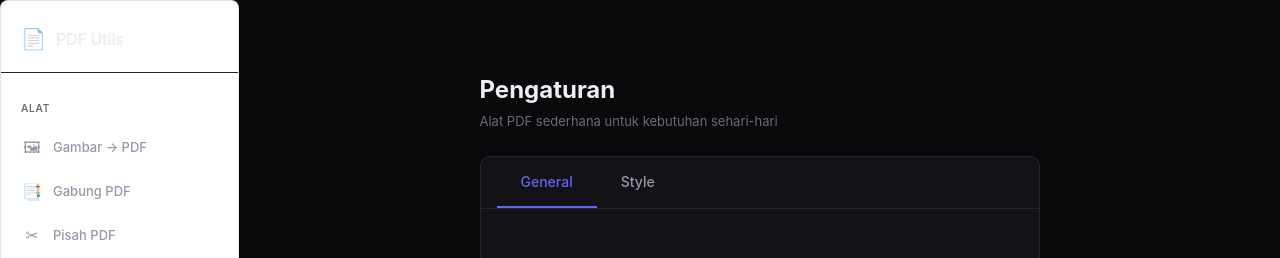
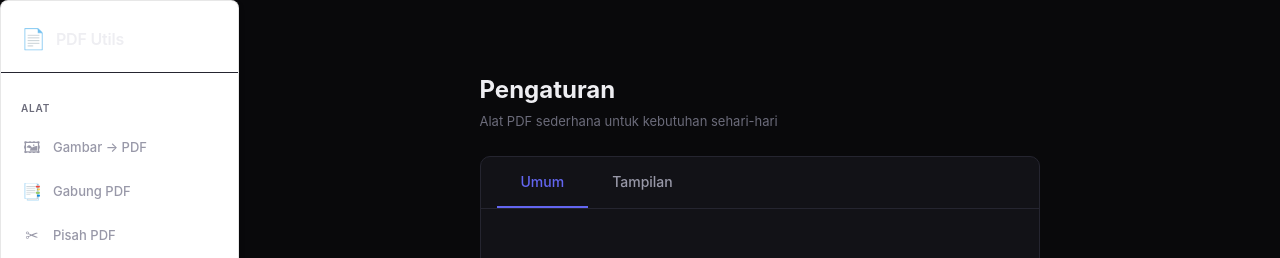
Before and after one commit to Eszuri/pdf-utils, a React (Vite) app: page /settings in a window 1280 px wide. Shown: the top 258 px of the page. Built offline with nearby package versions, Linux system fonts and the light colour scheme.

Commit message:
Extract accent colors and localize settings tabs
Move accent color definitions into a shared theme module and use translation keys for the General and Style tab labels.

```diff
--- a/src/contexts/SettingsContext.tsx
+++ b/src/contexts/SettingsContext.tsx
@@ -1,6 +1,7 @@
 import { createContext, useContext, useState, useEffect, ReactNode } from "react";
 import { invoke } from "@tauri-apps/api/core";
 import { translations, Language, TranslationKey } from "../locales";
+import { accentColors } from "../lib/theme";
 
 interface SettingsContextType {
   language: Language;
@@ -31,14 +32,6 @@ const SettingsContext = createContext<SettingsContextType>(defaultContext);
 export function useSettings() {
   return useContext(SettingsContext);
 }
-
-export const accentColors: Record<string, string> = {
-  indigo: "#6366f1",
-  blue: "#3b82f6",
-  emerald: "#10b981",
-  rose: "#f43f5e",
-  amber: "#f59e0b",
-};
 
 export function SettingsProvider({ children }: { children: ReactNode }) {
   const [language, setLanguage] = useState<Language>(() => {
--- /dev/null
+++ b/src/lib/theme.ts
@@ -0,0 +1,7 @@
+export const accentColors: Record<string, string> = {
+  indigo: "#6366f1",
+  blue: "#3b82f6",
+  emerald: "#10b981",
+  rose: "#f43f5e",
+  amber: "#f59e0b",
+};
--- a/src/pages/Settings.tsx
+++ b/src/pages/Settings.tsx
@@ -1,6 +1,7 @@
 import { useState } from "react";
 import { motion, AnimatePresence } from "framer-motion";
-import { useSettings, accentColors } from "../contexts/SettingsContext";
+import { useSettings } from "../contexts/SettingsContext";
+import { accentColors } from "../lib/theme";
 import "../styles/Converter.css";
 
 export default function Settings() {
@@ -37,7 +38,7 @@ export default function Settings() {
               transition: "all 0.15s"
             }}
           >
-            General
+            {t("settings.tabGeneral")}
           </button>
           <button
             onClick={() => setActiveTab("style")}
@@ -53,7 +54,7 @@ export default function Settings() {
               transition: "all 0.15s"
             }}
           >
-            Style
+            {t("settings.tabStyle")}
           </button>
         </div>
 
@@ -70,8 +71,8 @@ export default function Settings() {
               >
                 <div style={{ display: "flex", justifyContent: "space-between", alignItems: "center" }}>
                   <div>
-                    <h3 style={{ fontSize: "15px", marginBottom: "4px", color: "var(--text-primary)" }}>{t('settings.langTitle')}</h3>
-                    <p style={{ fontSize: "13px", color: "var(--text-muted)" }}>{t('settings.langDesc')}</p>
+                    <h3 style={{ fontSize: "15px", marginBottom: "4px", color: "var(--text-primary)" }}>{t("settings.langTitle")}</h3>
+                    <p style={{ fontSize: "13px", color: "var(--text-muted)" }}>{t("settings.langDesc")}</p>
                   </div>
                   <select
                     value={language}
@@ -212,8 +213,8 @@ export default function Settings() {
                 style={{ display: "flex", flexDirection: "column", gap: "24px" }}
               >
                 <div>
-                  <h3 style={{ fontSize: "15px", marginBottom: "4px", color: "var(--text-primary)" }}>{t('settings.accentTitle')}</h3>
-                  <p style={{ fontSize: "13px", color: "var(--text-muted)", marginBottom: "16px" }}>{t('settings.accentDesc')}</p>
+                  <h3 style={{ fontSize: "15px", marginBottom: "4px", color: "var(--text-primary)" }}>{t("settings.accentTitle")}</h3>
+                  <p style={{ fontSize: "13px", color: "var(--text-muted)", marginBottom: "16px" }}>{t("settings.accentDesc")}</p>
 
                   <div style={{ display: "flex", gap: "12px" }}>
                     {Object.entries(accentColors).map(([name, hex]) => (
```
